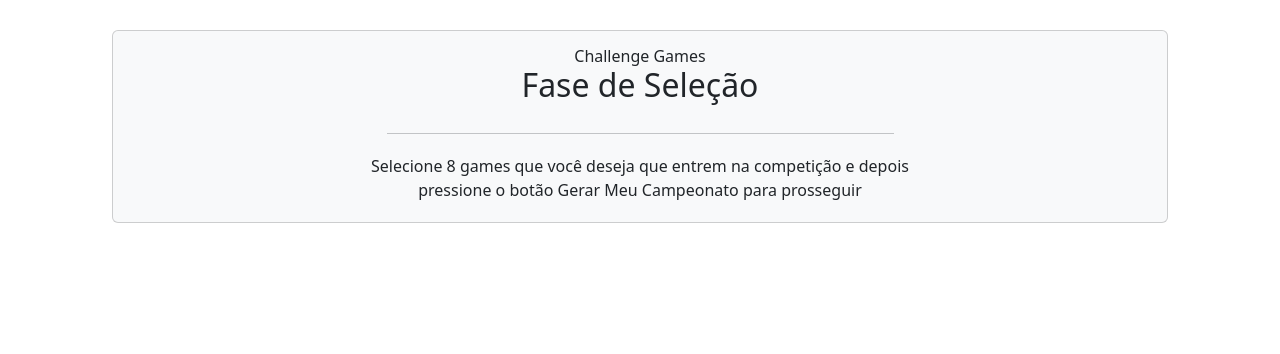
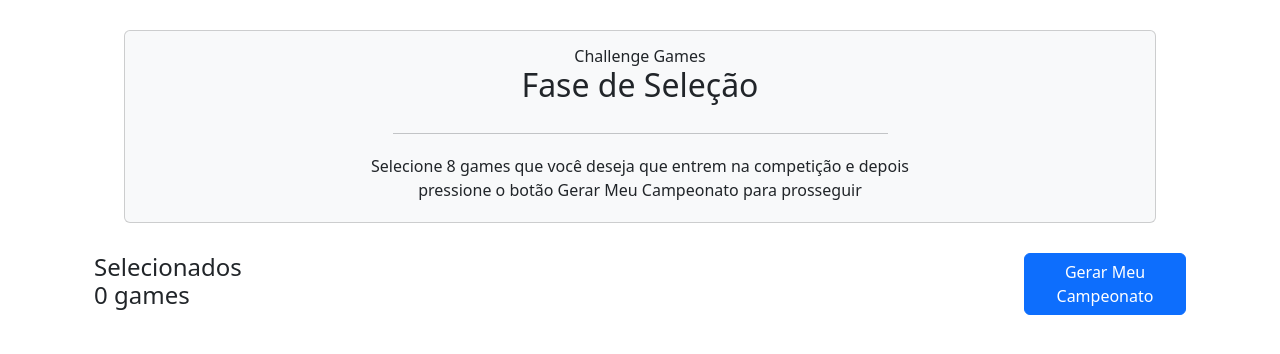
Before and after one commit to dp-152/lambda3-challenge-dotnet, a React (Create React App) app in the folder copa-front/: page /select-games in a window 1280 px wide. Shown: the top 354 px of the page. Built offline with nearby package versions, Linux system fonts and the light colour scheme.

Commit message:
feat: using selected counter component

```diff
--- a/copa-front/src/pages/GameSelect.tsx
+++ b/copa-front/src/pages/GameSelect.tsx
@@ -1,10 +1,19 @@
+import { useState } from "react";
 import Container from "react-bootstrap/Container";
 import TitleCard from "../components/page/GameSelect/TitleCard";
+import SelectedCounter from "../components/page/GameSelect/SelectedCounter";
 
 export default function GameSelect() {
+  const [selected, setSelected] = useState(0);
+
   return (
-    <Container as="header">
-      <TitleCard />
+    <Container>
+      <Container as="header">
+        <TitleCard />
+      </Container>
+      <Container as="nav">
+        <SelectedCounter selected={selected} />
+      </Container>
     </Container>
   );
 }
```
